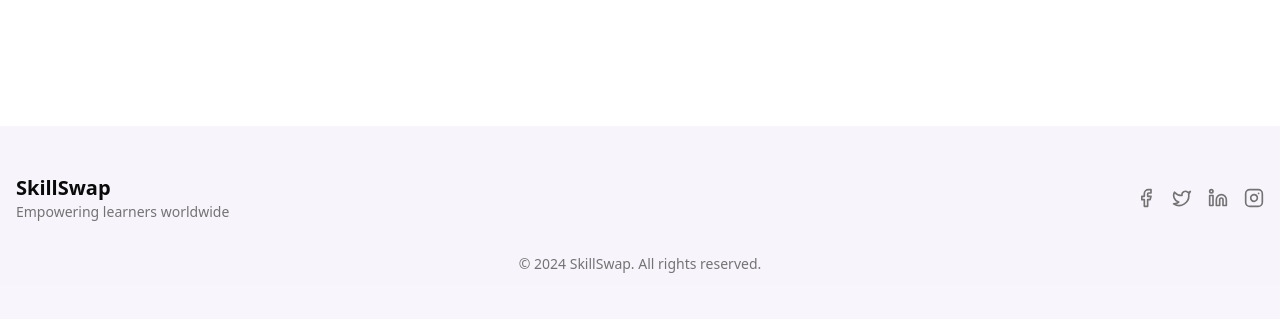
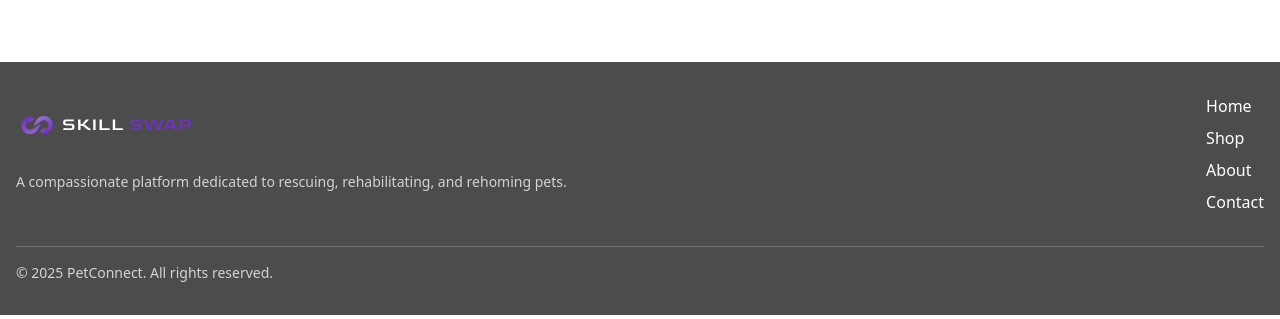
Before and after one commit to srishticampus/Skill_Swap, a React (Vite) app in the folder client/: page / in a window 1280 px wide. Shown: the part 3018-3337 px from the top of the page. Built offline with nearby package versions, Linux system fonts and the light colour scheme.

Commit message:
admin layout

```diff
--- a/client/src/App.jsx
+++ b/client/src/App.jsx
@@ -2,22 +2,24 @@
 import { Route, Routes } from "react-router";
 
 import Landing from "./components/pages/landing";
-import Admin from "./components/pages/admin";
+import AdminLayout from "./components/pages/admin/layout";
 import About from "./components/pages/about";
 import Layout from "./components/pages/layout";
 import Contact from "./components/pages/contact";
+import Dashboard from "./components/pages/admin/dashboard";
 
 
 function App() {
   return (
     <Routes>
       <Route element={<Layout />}>
-      <Route path="/" element={<Landing />} />
-      <Route path="/admin" element={<Admin />} />
-      <Route path="/about" element={<About />} />
-      <Route path="/contact" element={<Contact />} />
+        <Route path="/" element={<Landing />} />
+        <Route path="/about" element={<About />} />
+        <Route path="/contact" element={<Contact />} />
       </Route>
-
+      <Route path="/admin" element={<AdminLayout />}>
+        <Route index element={<Dashboard />} />
+      </Route>
     </Routes>
   );
 }
--- /dev/null
+++ b/client/src/components/pages/admin/dashboard.jsx
@@ -0,0 +1,12 @@
+export default function Dashboard() {
+  return (
+    <main className="flex-1 px-6 pb-6">
+      <div className="bg-white rounded-lg h-full p-6">
+        {/* Dashboard content would go here */}
+        <p className="text-gray-500 text-center mt-10">
+          Select an option from the sidebar to get started
+        </p>
+      </div>
+    </main>
+  );
+}
--- a/client/src/components/pages/admin.jsx
+++ b/client/src/components/pages/admin/layout.jsx
@@ -1,4 +1,4 @@
-import { Link, useLocation } from "react-router";
+import { Link, Outlet, useLocation } from "react-router";
 import {
   LayoutDashboard,
   User,
@@ -162,14 +162,7 @@ export default function Admin() {
         </header>
 
         {/* Content */}
-        <main className="flex-1 px-6 pb-6">
-          <div className="bg-white rounded-lg h-full p-6">
-            {/* Dashboard content would go here */}
-            <p className="text-gray-500 text-center mt-10">
-              Select an option from the sidebar to get started
-            </p>
-          </div>
-        </main>
+        <Outlet/>
       </div>
     </div>
 
--- a/client/src/components/pages/layout.jsx
+++ b/client/src/components/pages/layout.jsx
@@ -1,9 +1,53 @@
 
 import { Button } from "@/components/ui/button";
-import {  Facebook, Twitter, Linkedin, Instagram } from "lucide-react";
+import {  Facebook, Twitter, Linkedin, Instagram,Dog } from "lucide-react";
 import { useLocation, Link, Outlet } from 'react-router';
 
 import skillswap from "@/assets/skillswap.svg";
+import skillswapwhite from "@/assets/skillswap-white.svg";
+
+
+const Footer = () => {
+  return (
+    <footer className="bg-[#4c4c4c] text-white mt-auto">
+      <div className="container mx-auto px-4 py-8">
+        <div className="flex flex-col md:flex-row justify-between gap-8">
+          <div className="flex-1">
+            <div className="flex items-center gap-2 mb-4">
+              <img src={skillswapwhite} alt="skillswap" className="my-5 rounded-full" />
+
+            </div>
+            <p className="text-sm opacity-75">
+              A compassionate platform dedicated to rescuing, rehabilitating,
+              and rehoming pets.
+            </p>
+          </div>
+          <nav className="flex-1 flex justify-end gap-8">
+            <div className="flex flex-col gap-2">
+              <Link to="/" className="hover:text-[#E54C00] transition">
+                Home
+              </Link>
+              <Link to="/shop" className="hover:text-[#E54C00] transition">
+                Shop
+              </Link>
+              <Link to="/about" className="hover:text-[#E54C00] transition">
+                About
+              </Link>
+              <Link to="/contact" className="hover:text-[#E54C00] transition">
+                Contact
+              </Link>
+            </div>
+          </nav>
+        </div>
+        <div className="border-t border-white/20 mt-8 pt-4 text-center md:text-left">
+          <p className="text-sm opacity-75">
+            &copy; 2025 PetConnect. All rights reserved.
+          </p>
+        </div>
+      </div>
+    </footer>
+  );
+};
 
 export default function Layout() {
   const location = useLocation();
@@ -39,36 +83,7 @@ export default function Layout() {
       </nav>
 
       <Outlet/>
-      {/* Footer */}
-      <footer className="bg-primary/5 mt-16">
-        <div className="container px-4 mx-auto py-12">
-          <div className="flex flex-col md:flex-row justify-between items-center gap-8">
-            <div className="space-y-2">
-              <span className="text-xl font-bold text-foreground">SkillSwap</span>
-              <p className="text-sm text-muted-foreground">Empowering learners worldwide</p>
-            </div>
-
-            <div className="flex gap-4">
-              <a href="#" className="text-muted-foreground hover:text-foreground transition-colors">
-                <Facebook className="w-5 h-5" />
-              </a>
-              <a href="#" className="text-muted-foreground hover:text-foreground transition-colors">
-                <Twitter className="w-5 h-5" />
-              </a>
-              <a href="#" className="text-muted-foreground hover:text-foreground transition-colors">
-                <Linkedin className="w-5 h-5" />
-              </a>
-              <a href="#" className="text-muted-foreground hover:text-foreground transition-colors">
-                <Instagram className="w-5 h-5" />
-              </a>
-            </div>
-          </div>
-
-          <div className="mt-8 text-center text-sm text-muted-foreground">
-            © 2024 SkillSwap. All rights reserved.
-          </div>
-        </div>
-      </footer>
+      <Footer />
     </div>
   );
 }
```
Also changed, not shown: client/src/assets/skillswap-white.svg (added).
